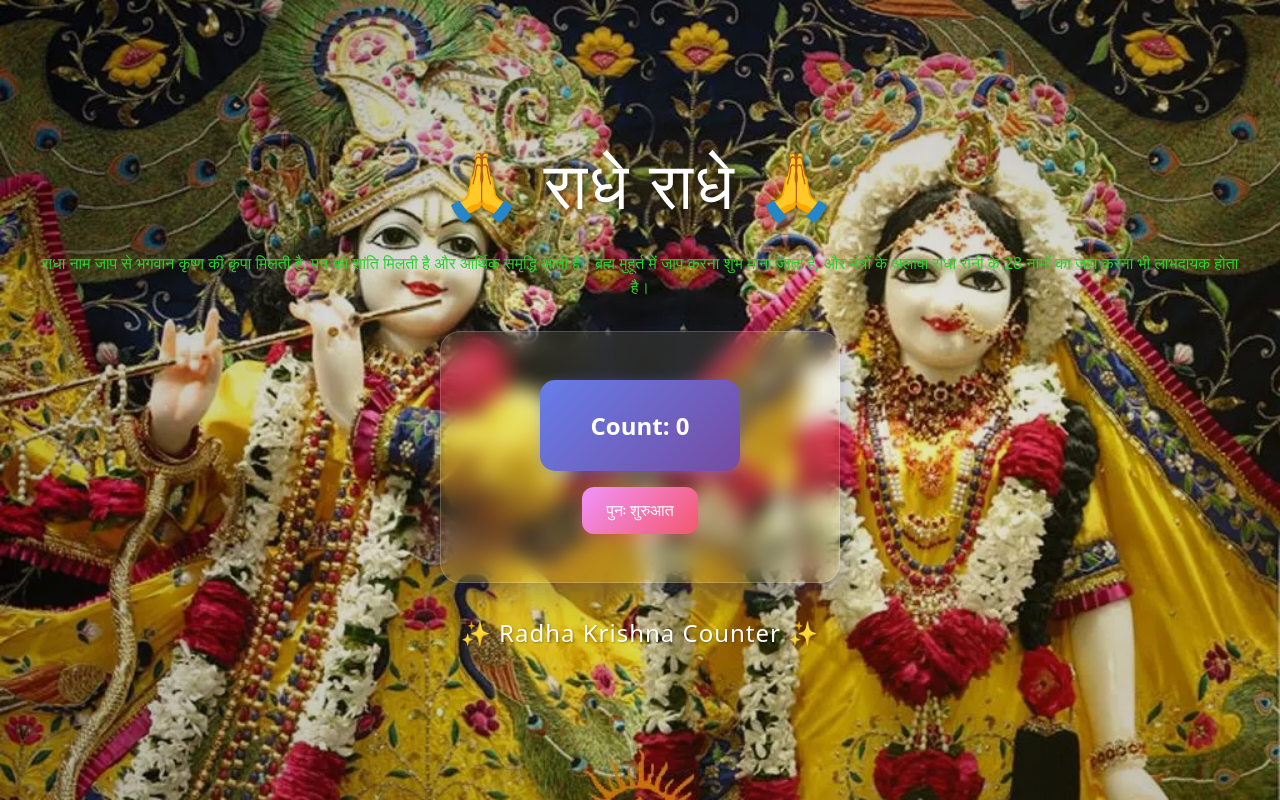
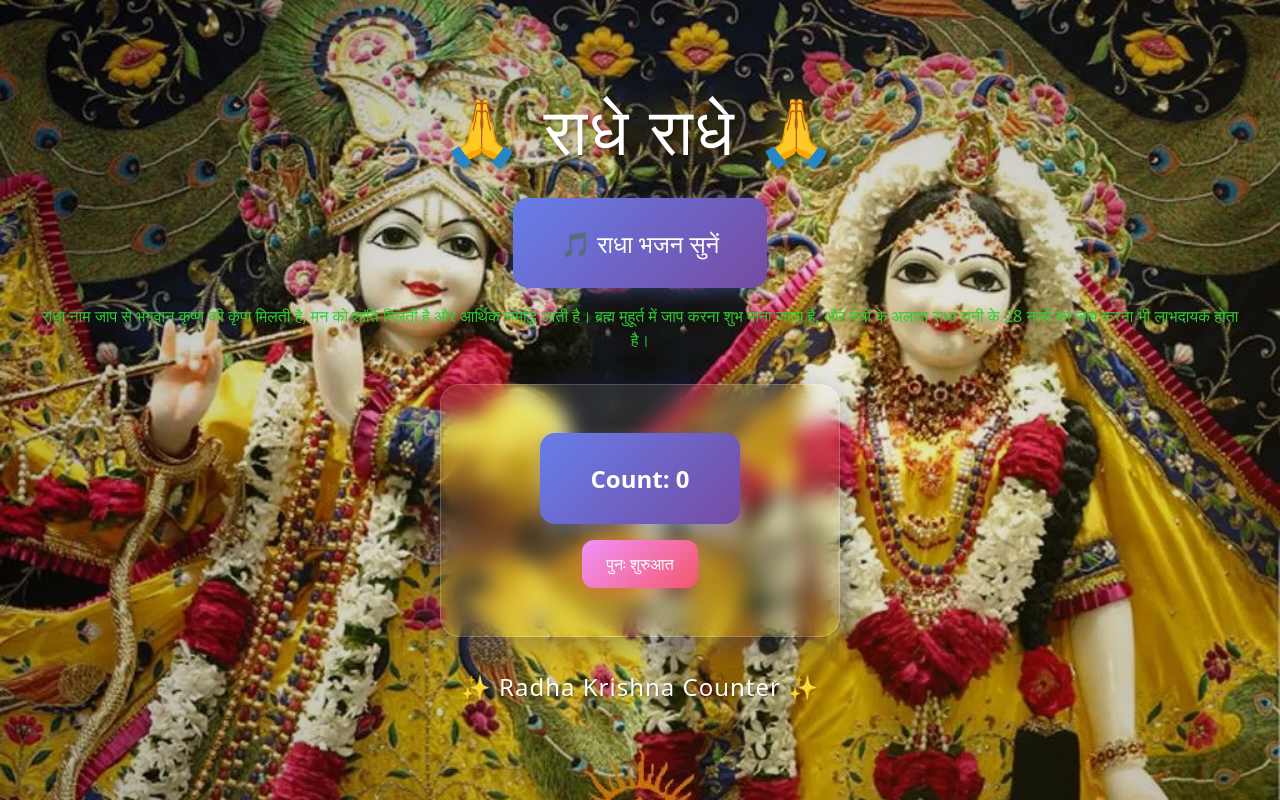
Before and after one commit to dsharma8085/radhaApp, a React (Vite) app: page / in a window 1280 px wide. Built offline with nearby package versions, Linux system fonts and the light colour scheme.

Commit message:
Add local audio file with proper import

```diff
--- a/src/App.jsx
+++ b/src/App.jsx
@@ -1,8 +1,6 @@
 import { useState, useRef, useEffect } from 'react'
 import './App.css'
-
-// Radha music audio (royalty free, short sample)
-const RADHA_MUSIC_URL = 'https://www.jiosaavn.com/album/radhe-radhe/-AUYWeZEoG0_';
+import RADHA_MUSIC_URL from './audio/radhe.mp3'
 
 function getRandomColor() {
   const colors = [
@@ -54,6 +52,13 @@ function App() {
     sessionStorage.setItem('radhaCount', 0);
   };
 
+  const handlePlayAudio = () => {
+    if (audioRef.current) {
+      audioRef.current.currentTime = 0;
+      audioRef.current.play();
+    }
+  };
+
   useEffect(() => {
     // Play audio when app loads
     if (audioRef.current) {
@@ -61,8 +66,15 @@ function App() {
     }
   }, []);
 
+  // Make the whole app clickable except reset button
+  const handleContainerClick = (e) => {
+    // Prevent count if reset button is clicked
+    if (e.target.classList.contains('reset-button')) return;
+    handleCount();
+  };
+
   return (
-    <div className="radha-container">
+    <div className="radha-container" onClick={handleContainerClick}>
       <audio ref={audioRef} src={RADHA_MUSIC_URL} preload="auto" />
       {floatingTexts.map((text) => (
         <span
@@ -79,6 +91,9 @@ function App() {
       ))}
       <div className="radha-content">
         <h1 className="radha-title">🙏 राधे राधे 🙏</h1>
+        <button onClick={handlePlayAudio} className="counter-button" style={{marginBottom: '1rem'}}>
+          🎵 राधा भजन सुनें
+        </button>
         <p className='radha-title1'>राधा नाम जाप से भगवान कृष्ण की कृपा मिलती है, मन को शांति मिलती है और आर्थिक समृद्धि आती है। ब्रह्म मुहूर्त में जाप करना शुभ माना जाता है, और मंत्रों के अलावा राधा रानी के 28 नामों का जाप करना भी लाभदायक होता है।</p>
         <div className="counter-card">
           <button
```
Also changed, not shown: 1 other file (tests, documents, lock files or other folders).
